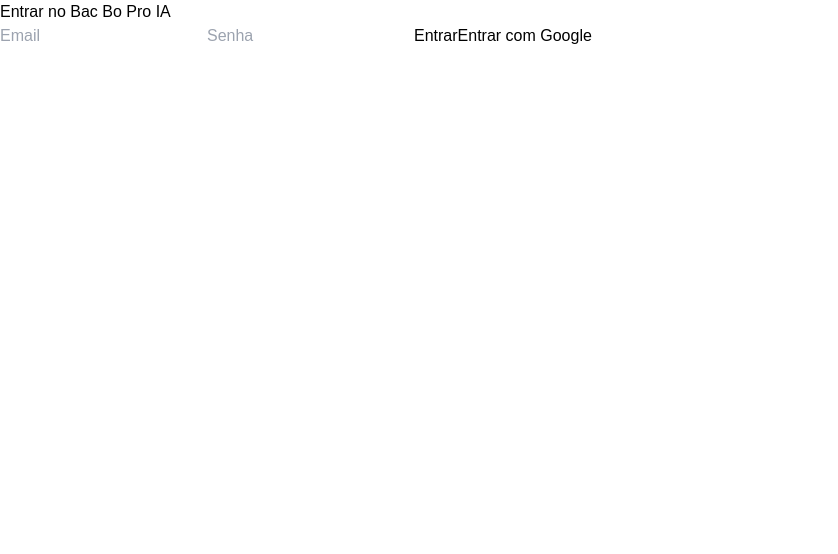
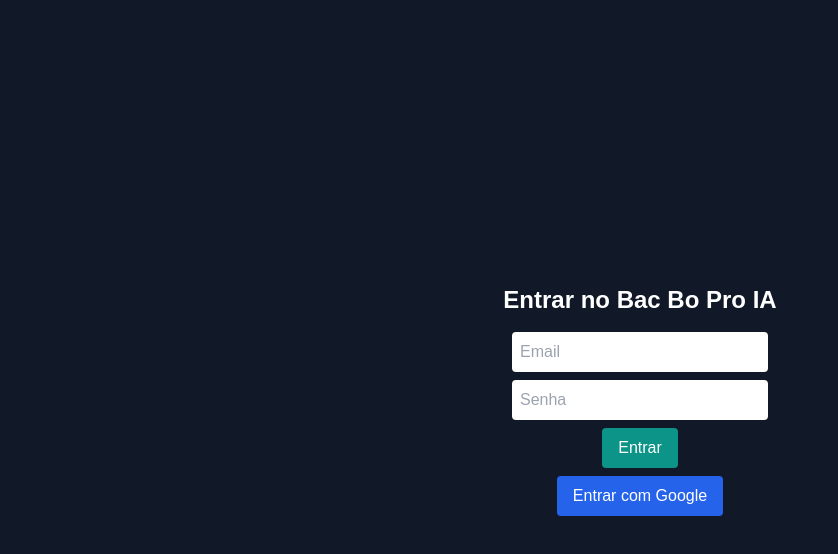
Before and after one commit to luiggi00/bacbo-pro-ia, a React (Vite) app: page / in a window 1280 px wide. Shown: the top 554 px of the page, without its empty margins (0-838 px from the left). Built offline with nearby package versions, Linux system fonts and the light colour scheme; no server answers.

Commit message:
Update tailwind.config.js

```diff
--- a/tailwind.config.js
+++ b/tailwind.config.js
@@ -0,0 +1,8 @@
+/** @type {import('tailwindcss').Config} */
+export default {
+  content: ["./index.html", "./src/**/*.{js,jsx,ts,tsx}"],
+  theme: {
+    extend: {},
+  },
+  plugins: [],
+};
```
